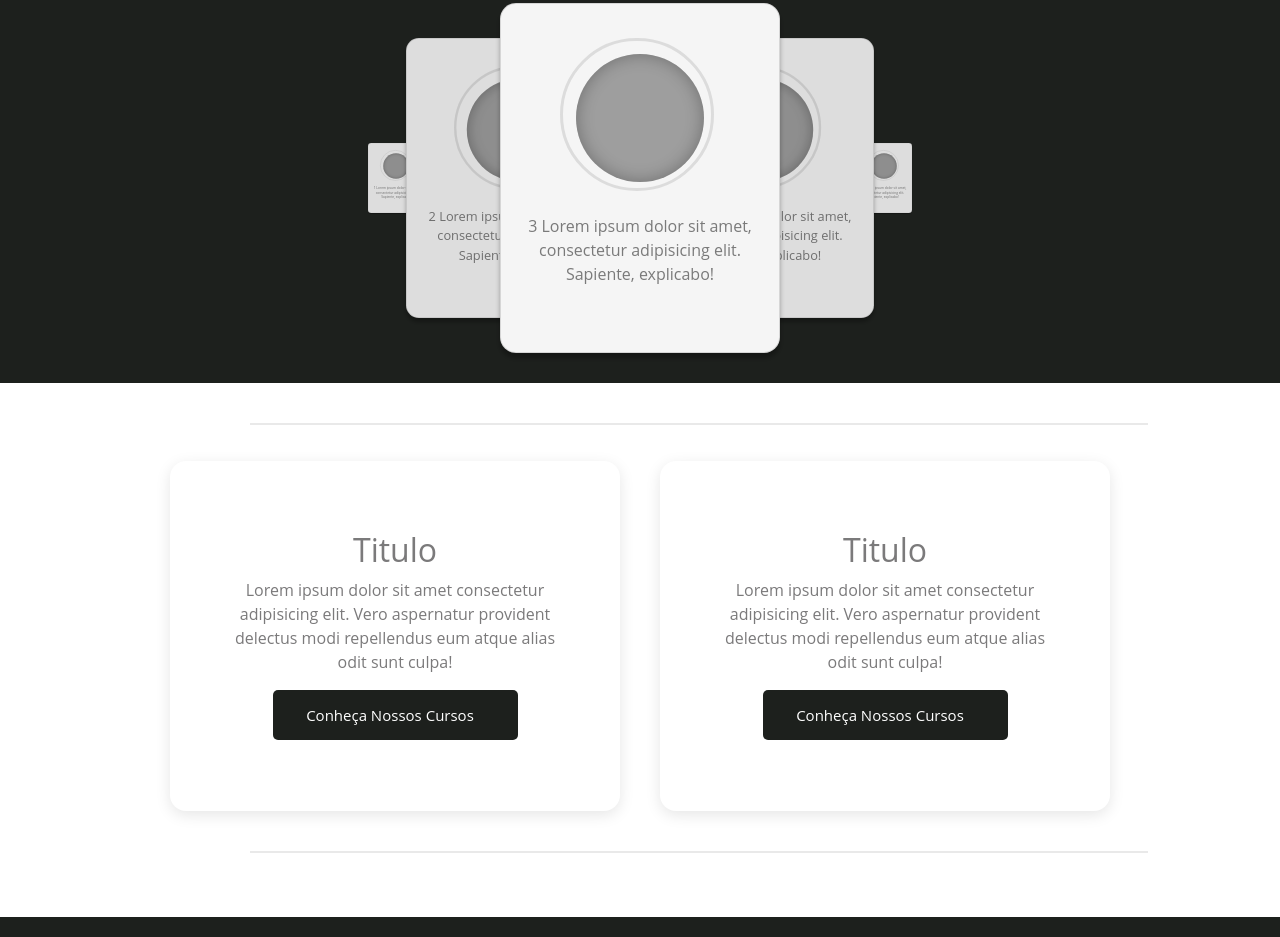
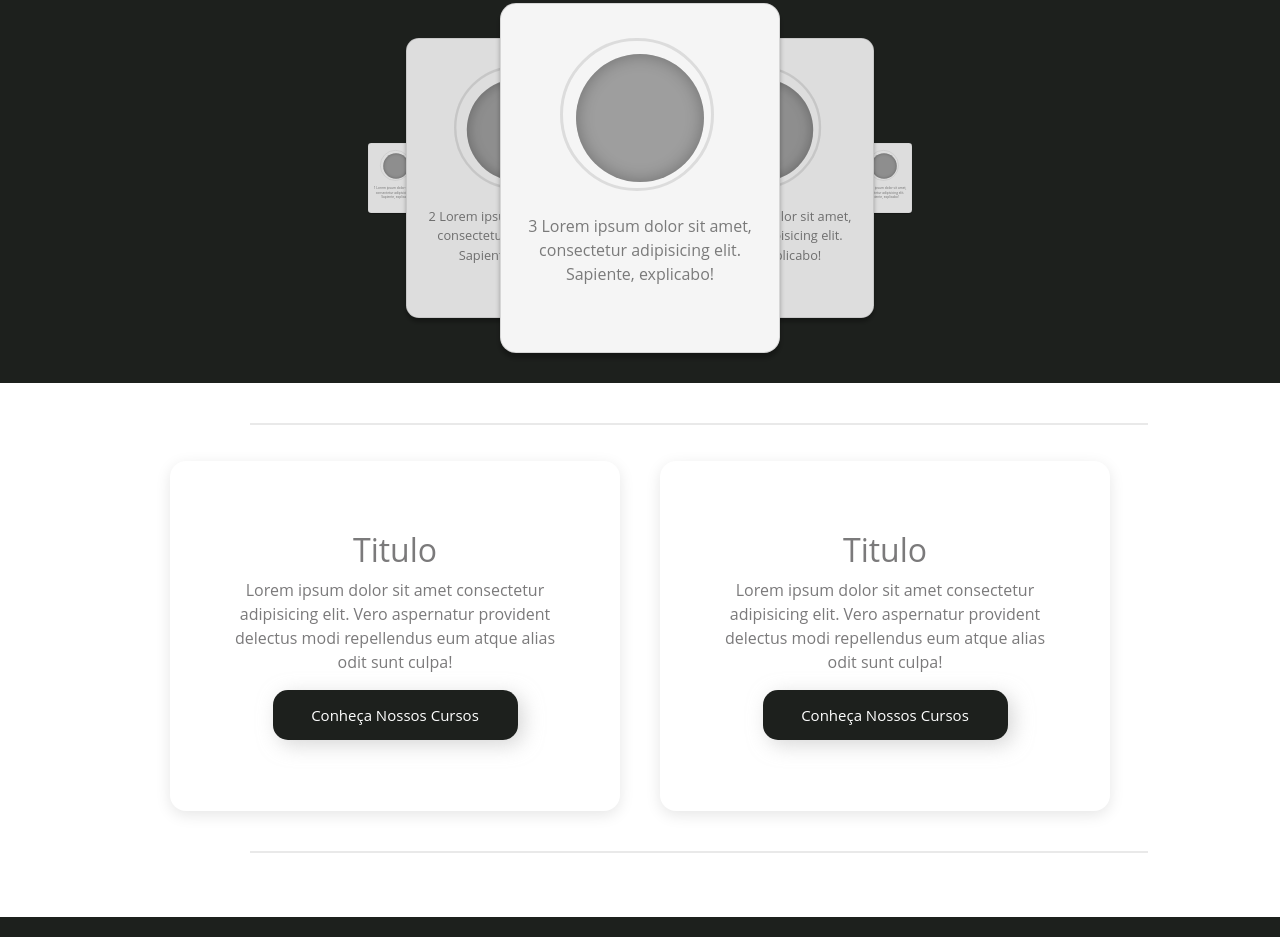
Before and after one commit to LucasVieiraaaa/Endo, a plain HTML site: page index.html in a window 1280 px wide. Shown: the part 1130-2067 px from the top of the page. Drawn offline with nearby package versions, Linux system fonts and the light colour scheme; grey boxes are pictures that could not be loaded.

Commit message:
LAST UPDATE

```diff
--- a/global.css
+++ b/global.css
@@ -123,18 +123,19 @@
     align-items: center;
     box-shadow: 0 4px 15px rgba(0, 0, 0, 0.1);
     padding: 10px;
+    padding-right: 40px;
     border-radius: 1em;
     background-color: #ffffff;
 }
 
 .content-image {
     margin-right: 20px;
+    margin-left: 5px;
     height: 150px;
     width: auto;
     margin-right: 50px;
     border-radius: 10px;
     box-shadow: 5px 10px 10px rgba(0, 0, 0, 0.1);
-    margin-right: 50px;
 }
 
 .content p {
@@ -161,21 +162,24 @@
     background-color: #1d201d;
     color: #ffffff;
     width: 70%;
-    height: 20%;
+    height: 50px; /* Ajuste para um tamanho mais fixo */
     font-size: 15px;
-    transition: transform 0.3s ease-in-out, background-color 0.2s ease-in-out;
-    padding: 10px;
+    transition: transform 0.3s ease-in-out, background-color 0.3s ease-in-out, box-shadow 0.3s ease-in-out, border-radius 0.3s ease-in-out; /* Transições para múltiplas propriedades */
+    padding: 10px 20px; /* Ajuste o padding para manter o alinhamento */
     border: none;
-    border-radius: 5px;
+    border-radius: 1em;
     text-align: center;
-    padding-right: 20px;
+    box-shadow: 5px 5px 20px rgba(189, 189, 189, 0.6);
+    cursor: pointer; /* Adiciona um cursor de pointer para indicar que é clicável */
 }
 
 .btn:hover {
-    transform: scale(1.05);
+    transform: scale(1.2) rotate(-2deg);
     background-color: #225e1c;
     color: white;
-    font-size: 15px;
+    box-shadow: 10px 10px 30px rgba(189, 189, 189, 0.6);
+    border-radius: 10px;
+    animation: pulse 0.8s ease-in-out infinite;
 }
 
 hr {
```
